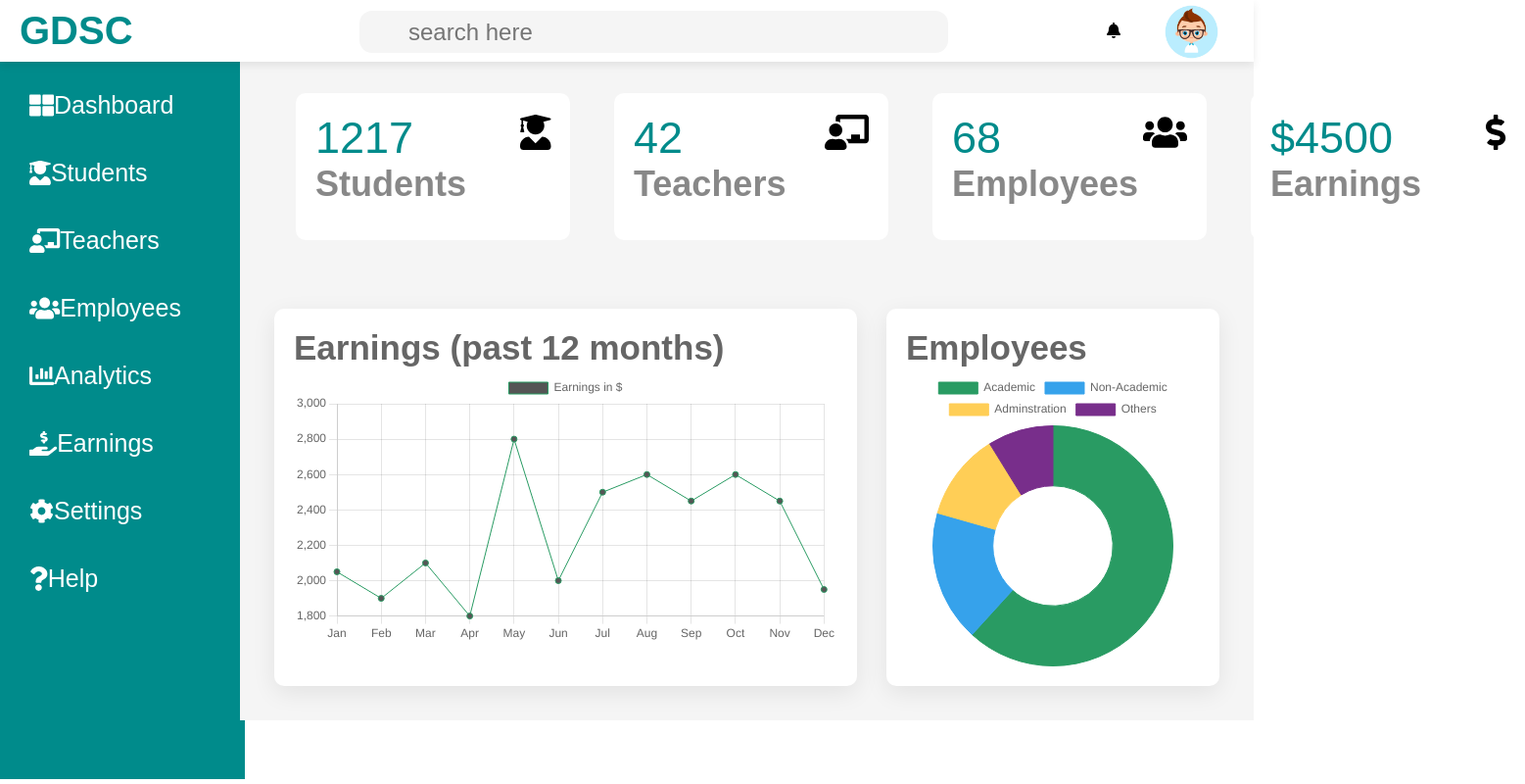
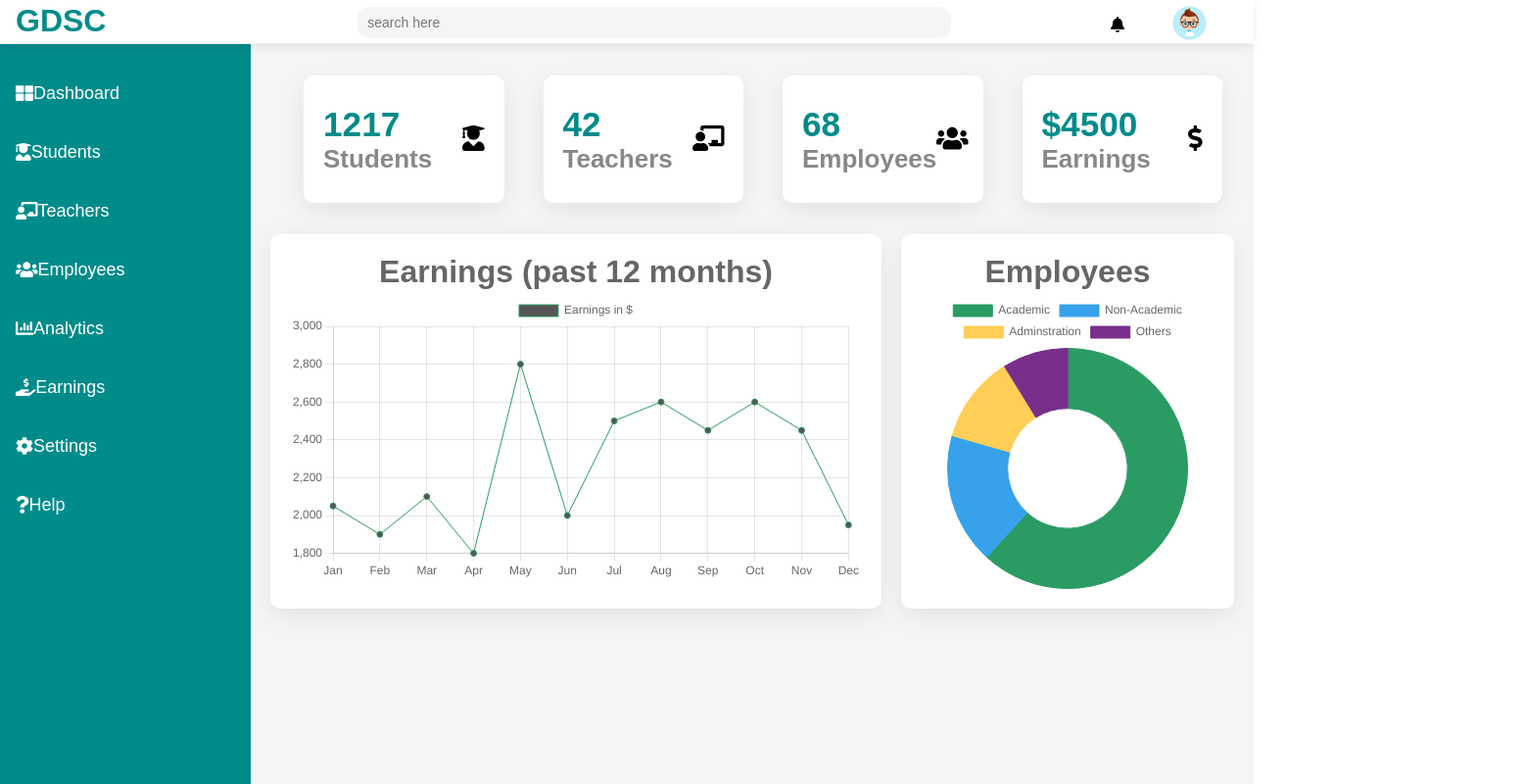
Before and after one commit to Srikant84-sk/DashBoard-for-GDSC, a plain HTML site: page index.html in a window 1280 px wide. Shown: the whole page at 98% size, 1557 px wide, since content can reach past the window. Drawn offline with nearby package versions, Linux system fonts and the light colour scheme.

Commit message:
Update style.css

```diff
--- a/style.css
+++ b/style.css
@@ -3,26 +3,29 @@
     padding: 0;
     margin: 0;
     box-sizing: border-box;
-     font-family: 'poppins', sans-serif;
+    font-family: 'Poppins', sans-serif;
+}
+
+html {
+    font-size: 100%;          /* here Base font size for rem units */
 }
 
 .topbar {
     position: fixed;
     background: #fff;
     width: 100%;
-    height: 63px;
-    box-shadow: 0 4px 8px 0 rgba(0,0,0,0.08);
+    height: 44px;
+    box-shadow: 0 4px 8px rgba(0, 0, 0, 0.08);
     display: grid;
     align-items: center;
     grid-template-columns: 2fr 10fr 0.4fr 1fr;
-    padding: 0 20px;
+    padding: 0 1rem;         /* Use rem for responsive padding */
     z-index: 1;
 }
 
 .logo h2 {
-  margin-top: 1px;
-  margin-bottom: 2px;
-  font-size: 40px;
+    margin: 0.2rem 0 0.75rem;        /* Adjusted for rem */
+    font-size: 2rem;                     /* Responsive font size */
     color: #008b8b;
 }
 
@@ -33,11 +36,11 @@
 }
 
 .search input {
-    margin-top: 2px;
+    margin: 0.4rem 0 0.75rem;
     width: 100%;
-    height: 43px;
-    padding: 0 50px;
-    font-size: 24px;
+    height: 2rem;              /* Adjusted height */
+    padding: 0 0.625rem;       /* Use rem */
+    font-size: 0.875rem;         /* Responsive font size */
     outline: none;
     border: none;
     border-radius: 13px;
@@ -45,123 +48,116 @@
 }
 
 .user {
-    margin:auto;
-    margin-bottom:8px;
+    margin: auto;
+    margin-top: 0.375rem;
     position: relative;
-    width: 50px;
-    height: 50px;
+    width: 2.5rem;            /* Responsive width */
+    height: 2.5rem;            /* Responsive height */
 }
 
 .user img {
     position: absolute;
-    top:  0;
+    top: 0;
     left: 0;
-    width: 55px;
-    height: 55px;
+    width: 35px;                /* Responsive */
+    height: 35px;
     object-fit: cover;
 }
 
 /* Sidebar start here */
 .sidebar {
     position: fixed;
-    top:55px;
-    width: 250px;
-    height: calc(100% - 60px);
+    top: 45px;
+    width: 20%;               /* Increased sidebar width */
+    height: calc(100% - 45px);
     background: #008b8b;
-    overflow  : hidden;
+    overflow: hidden;
 }
 
 .sidebar ul {
-    margin-top: 18px;
+    margin-top: 1.25rem;              /* Use rem */
 }
 
 .sidebar ul li {
-    margin-left: 30px;
     width: 100%;
     list-style: none;
 }
 
-    .sidebar ul li :hover{
+.sidebar ul li:hover {
     background: #fff;
-      color:#008b8b;
-
+    color: #008b8b;
 }
 
-    .sidebar ul li :hover a{
+.sidebar ul li:hover a {
     color: #008b8b;
 }
+
 .sidebar ul li a {
-    font-size: 25px;
     width: 100%;
     text-decoration: none;
     color: #fff;
-    height: 69px;
+    height: 3.75rem;                                /* Responsive height */
     display: flex;
     align-items: center;
+    font-size: 1.125rem;                       /* font visiblity  */
+    padding: 0 1rem;                          /* Added padding for spacing */
 }
 
 .sidebar ul li a i {
-    min-width: 100px;
-    font-size: 24px;
+    min-width: 3.75rem;              /* Responsive width */
+    font-size: 1.5rem;                 /* Responsive font size */
     text-align: center;
-
 }
 
-  /* main  section start here */
+/* main section start here */
 .main {
     position: absolute;
-    top: 60px;
-    width: calc(100% - 245px);
-    left: 245px;
-    min-height: calc(100vh -50 px);
+    top: 45px;
+    left: 20%;                                          /* Align with the increased sidebar width */
+    width: 80%;                                      /* Adjusted width */
+    min-height: calc(100vh - 45px);
     background: #f5f5f5;
 }
 
 .cards {
-   margin-left:22px;
-    width: 100px;
-    padding: 35px 35px;
+    margin-left: 1.375rem;                                      /* Responsive margin */
+    padding: 2rem;                                                 /* Responsive padding */
     display: grid;
-    grid-template-columns: repeat(4, 1fr);
-    grid-gap: 45px;
+    grid-template-columns: repeat(auto-fit, minmax(200px, 1fr));                               /* Responsive grid */
+    grid-gap: 2.5rem;     /* Responsive gap */
 }
 
-  .cards .card{
-    font-size: 36px;
-    width: 280px;
-    height: 150px;
-    padding: 20px;
+.cards .card {
+    font-size: 1.625rem;           /* Responsive font size */
+    height: 8.125rem;            /* Responsive height */
+    padding: 1.25rem;           /* Responsive padding */
     display: flex;
-    align-items: centre;
+    align-items: center;
     justify-content: space-between;
     background: #fff;
     border-radius: 10px;
-    box-shadow: o 7px 25px rgba(0, 0, 0, 0.08);
+    box-shadow: 0 7px 25px rgba(0, 0, 0, 0.08);
+    transition: background 0.3s ease, color 0.3s ease;
 }
 
-    .cards .card:hover{
-      background:#008b8b;
-    }
-    .cards .card:hover .number{
-      color:#fff;
+.cards .card:hover {
+    background: #008b8b;
 }
 
-    .cards .card:hover .card-name{
-      color:#fff;
-    }
-
-    .cards .card:hover .icon-box i{
-      color:#fff;
+.cards .card:hover .number,
+.cards .card:hover .card-name,
+.cards .card:hover .icon-box i {
+    color: #fff;
 }
 
 .icon-box i {
-      font-size: 30px;
+    font-size: 2rem;           /* Responsive font size */
     color: #008b8b;
 }
 
-    .number{
-      font-size: 45px;
-      font-weight: 500;
+.number {
+    font-size: 2.2rem;         /* Responsive font size */
+    font-weight: 600;
     color: #008b8b;
 }
 
@@ -170,85 +166,85 @@
     font-weight: 600;
 }
 
-  .icon-box i {
-    font-size: 40px;
-    color: #008b8b;
-  }
-
 /* charts start here */
 .charts {
     display: grid;
-  grid-template-columns:2fr 1fr;
-  grid-gap: 30px;
+    grid-template-columns: 2fr 1fr;
+    grid-gap: 1.25rem;            /* Responsive gap */
     width: 100%;
-  padding: 35px
+    padding: 1.25rem;            /* Responsive padding */
+    padding-top: 0;
 }
 
 .chart {
     background: #fff;
-  padding:20px;
+    padding: 1.25rem;               /* Responsive padding */
     border-radius: 10px;
-  box-shadow: 0 7px 25px rgba(0,0,0,0.08);
+    box-shadow: 0 7px 25px rgba(0, 0, 0, 0.08);
     width: 100%;
 }
-.chart h2{
-  margin-bottom: 5px;
-  font-size: 35px;
+
+.chart h2 {
+    margin-bottom: 0.3125rem;             /* Responsive margin */
+    font-size: 2rem; /* Responsive font size */
     color: #666;
-  text-align: centre;
+    text-align: center;
 }
 
-/* Responsive start here*/
-@media (max-width:1115px){
-  .sidebar{
-    width: 50px;
+/* Responsive start here */
+@media (max-width: 1115px) {
+    .sidebar {
+        width: 60px;
     }
-  .main{
+    .main {
         left: 60px;
         width: calc(100% - 60px);
     }
 }
 
-@media (max-width:880px){
+@media (max-width: 880px) {
     .cards {
-    grid-template-columns: repeat(2, 1fr);
+        grid-template-columns: repeat(auto-fit, minmax(150px, 1fr)); /* Adjust grid for smaller screens */
     }
 
     .charts {
         grid-template-columns: 1fr;
     }
-    #doughnut-chart{
-      padding: 50px;
+    #doughnut-chart {
+        padding: 3rem;
     }
-    #doughnut{
-      padding:50px;
+    #doughnut {
+        padding: 3rem;
     }
 }
 
-@media (max-width:500px){
-  .topbar{
-    grid-template-columns: 1fr 5fr 0.4fr 1fr ;
+@media (max-width: 500px) {
+    .topbar {
+        grid-template-columns: 1fr 5fr 0.4fr 1fr;
     }
     .cards {
-       grid-template-columns: 1fr;
+        grid-template-columns: 1fr;                        /* Single column for small screens */
     }
     .logo h2 {
-      font-size: 60px;
+        font-size: 1.25rem;               /* Responsive font size */
     }
     .search {
         width: 80%;
     }
-  .search input{
-    padding: 0 20px;
+    .search input {
+        padding: 0 1.25rem;            /* Responsive padding */
     }
     .fa-bell {
-    width: 40px;
-    height: 40px;
+        margin-right: 0.3125rem;        /* Responsive margin */
     }
-  #doughnut-chart{
-    padding: 10px;
+    .user {
+        width: 2.5rem;
+        height: 2.5rem;
     }
-  #doughnut{
-    padding:0px;
+    #doughnut-chart {
+        padding: 0.625rem;
+    }
+    #doughnut {
+        padding: 0;
     }
 }
```
Lines whose indentation alone changed are shown as unchanged.
